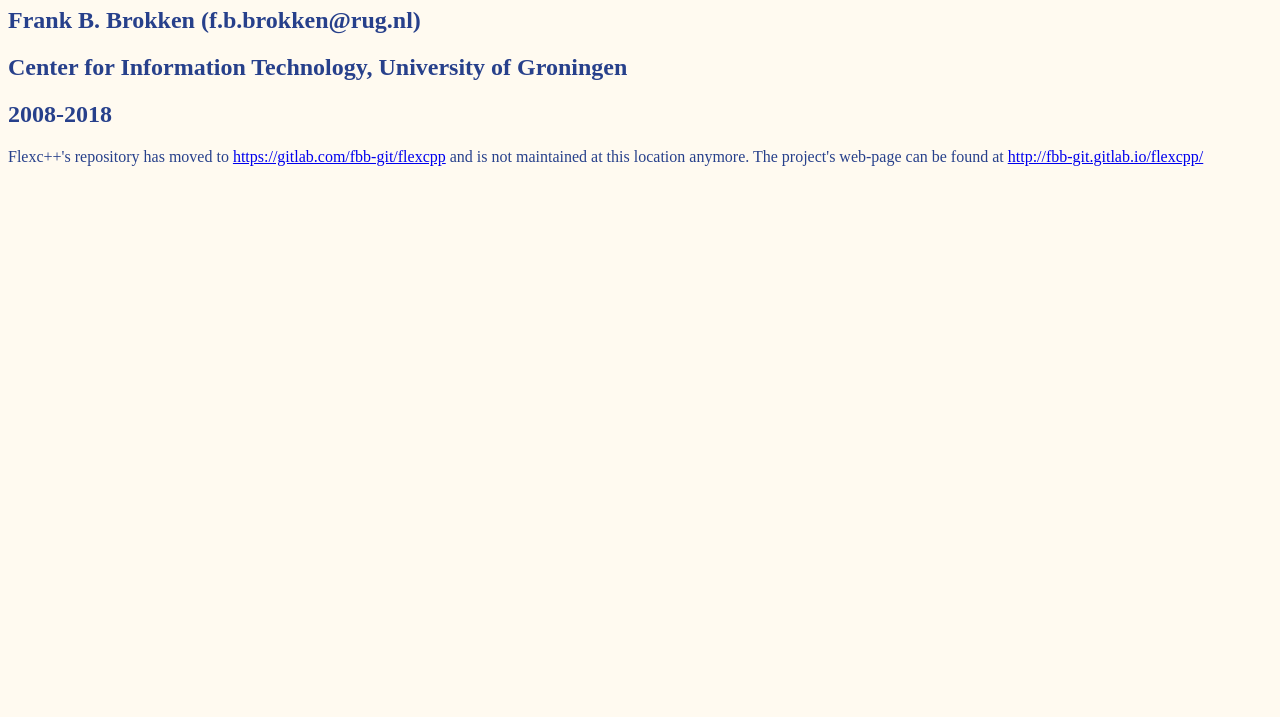
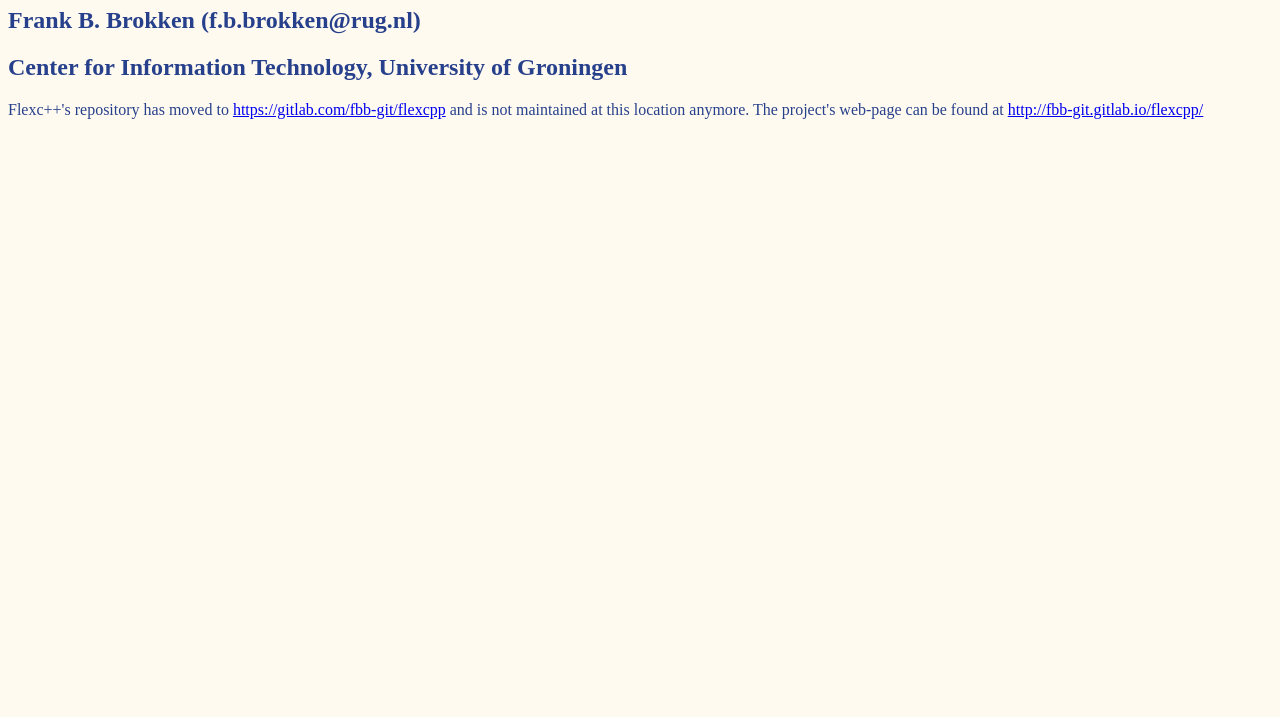
Before and after one commit to fbb-git/flexcpp, a plain HTML site: page index.html in a window 1280 px wide. Shown: the part 83-800 px from the top of the page. Drawn offline with Linux system fonts and the light colour scheme.

Commit message:
Update index.html

```diff
--- a/index.html
+++ b/index.html
@@ -20,7 +20,7 @@
 <h1 id="title">Flexc++</h1>
 <h2 id="author">Frank B. Brokken (f.b.brokken@rug.nl)<br/></h2>
 
-<h2 id="affiliation">Center for Information Technology, University of Groningen</h2><h2 id="date">2008-2018</h2>
+<h2 id="affiliation">Center for Information Technology, University of Groningen</h2>
 Flexc++'s repository has moved to
 <a href="https://https://gitlab.com/fbb-git/flexcpp">
 https://gitlab.com/fbb-git/flexcpp</a> and is not maintained at this location anymore.
```
